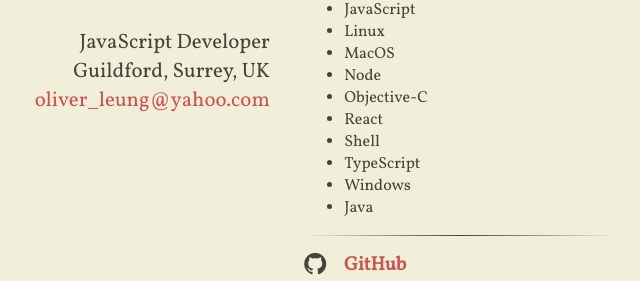
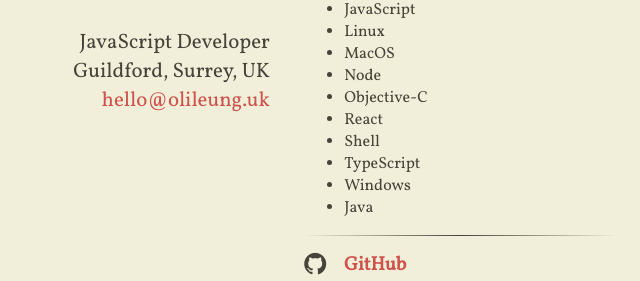
Before and after one commit to olileung/olileung.github.io, a Jekyll site: the page built from index.html, in a window 1280 px wide. Shown: the part 291-572 px from the top of the page, without its empty margins (363-1003 px from the left). Built offline with Jekyll 4.4.1, drawn with Linux system fonts in a browser that asks for light colours; nearby versions of some CDN libraries.

Commit message:
Update _config.yml

```diff
--- a/_config.yml
+++ b/_config.yml
@@ -18,7 +18,7 @@ compass:
   # Tracking Code to that file.
   include_analytics: false
   # Twitter @username (as defined by the Twitter Card specs)
-  email: oliver_leung@yahoo.com
+  email: hello@olileung.uk
   location: Guildford, Surrey, UK
 
 # exclude
```
